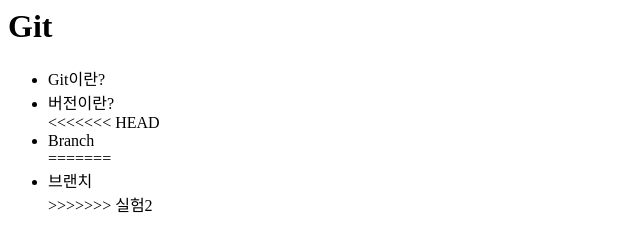
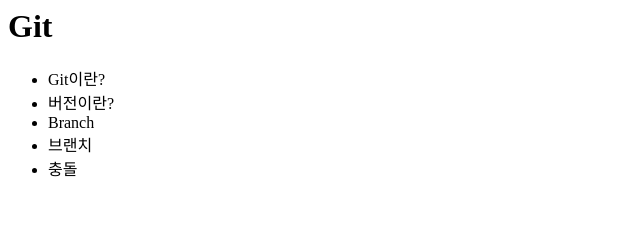
Before and after one commit to fthr56/opentutorials_git_egoing, a plain HTML site: page index.html in a window 1280 px wide. Shown: the whole page, without its empty margins (0-640 px from the left). Drawn offline with Linux system fonts and the light colour scheme.

Commit message:
충돌 추가

```diff
--- a/index.html
+++ b/index.html
@@ -11,11 +11,9 @@
 		<ul>
 			<li>Git이란?</li>
 			<li>버전이란?</li>
-<<<<<<< HEAD
 			<li>Branch</li>
-=======
 			<li>브랜치</li>
->>>>>>> 실험2
+			<li>충돌</li>
 		</ul>
 	</body>
 </html>
```
